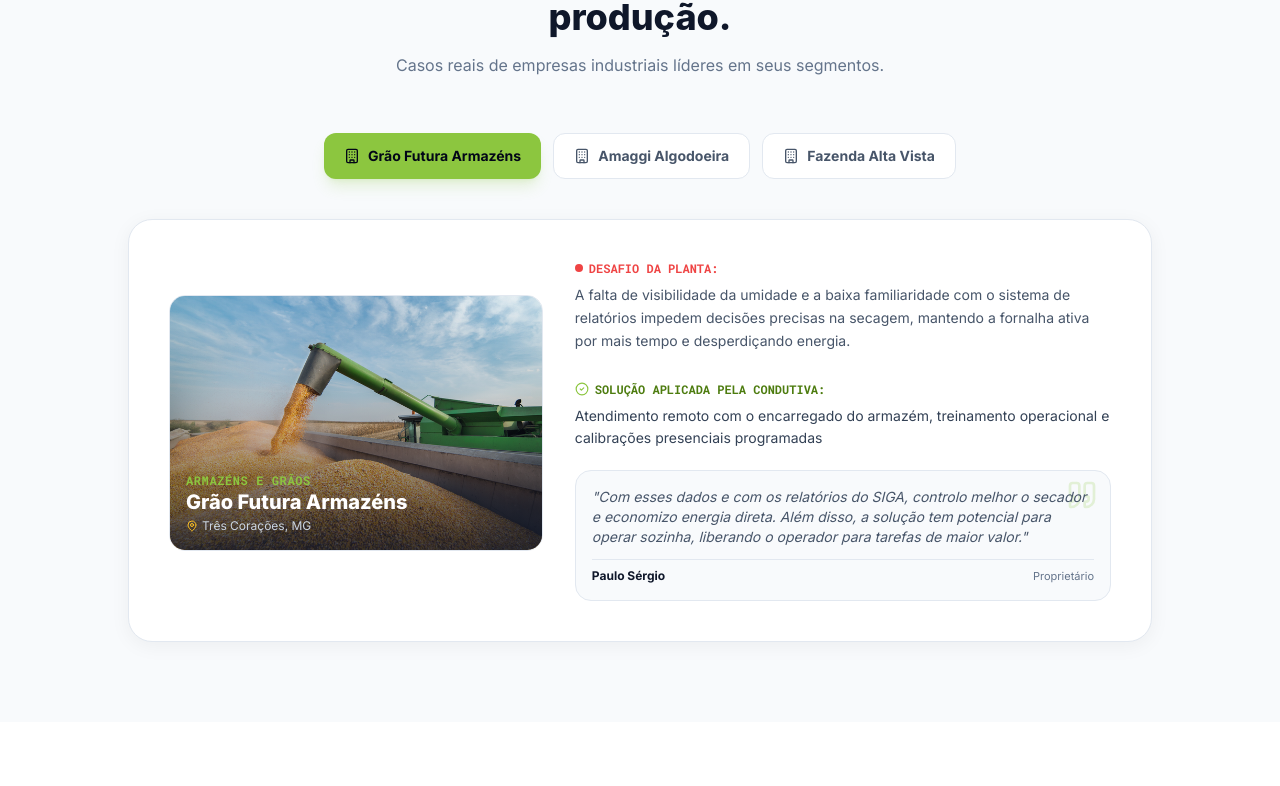
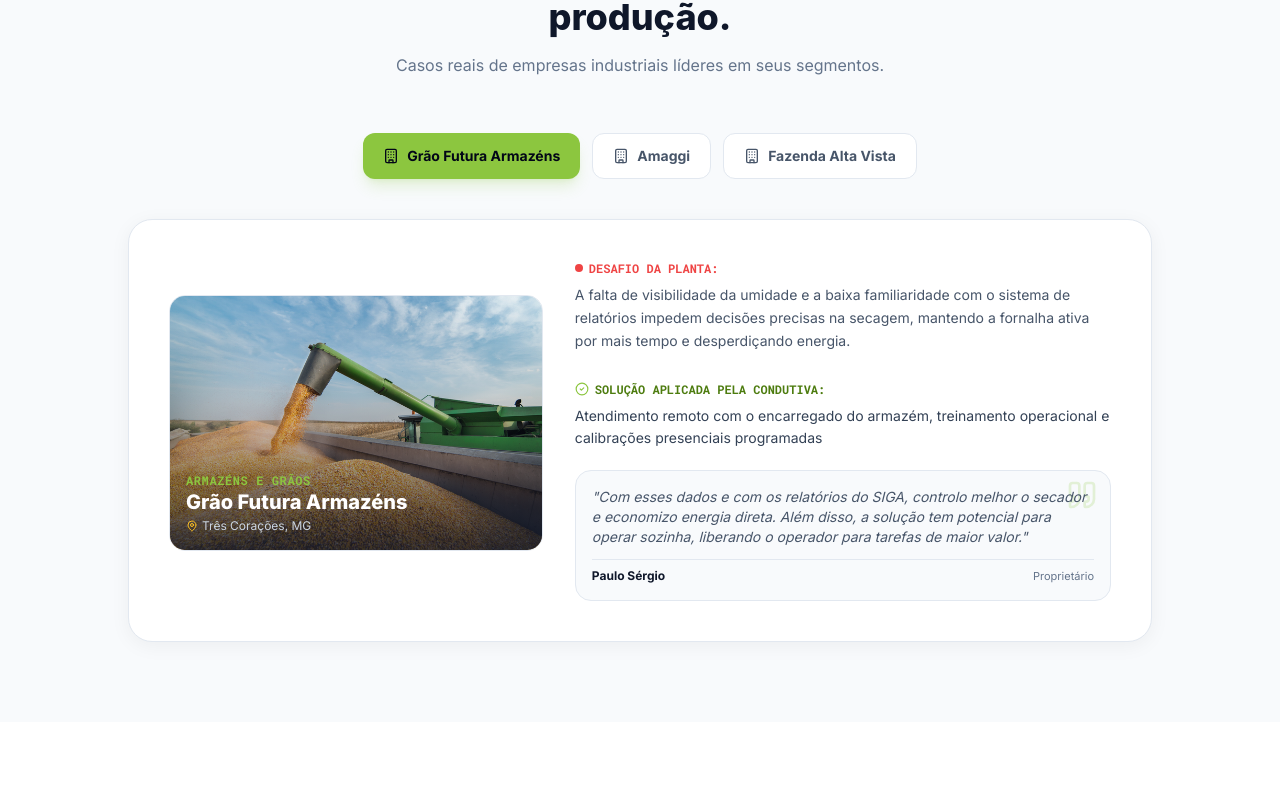
Before and after one commit to pauloac1000-byte/landing-page-servicos-condutiva, a React (Vite) app: page / in a window 1280 px wide. Shown: the part 6406-7192 px from the top of the page. Built offline with nearby package versions, Linux system fonts and the light colour scheme.

Commit message:
Atualizar nome de 'Amaggi Algodoeira' para 'Amaggi' nos dados de casos e depoimentos

```diff
--- a/src/data/mockData.ts
+++ b/src/data/mockData.ts
@@ -243,7 +243,7 @@
   },
   {
     id: 'mineracao',
-    client: 'Amaggi Algodoeira',
+    client: 'Amaggi',
     segment: 'Algodoeira',
     location: 'Sapezal - MT',
     challenge:
@@ -309,7 +309,7 @@
     id: '2',
     name: 'Sr Isaías',
     role: 'Encarregado Operação',
-    company: 'Amaggi Algodoeira',
+    company: 'Amaggi',
     segment: 'Algodoeira',
     text: 'O sensor da Condutiva melhorou nosso processo com precisão e automação. O atendimento e o suporte presencial fizeram toda a diferença.',
     rating: 5,
--- a/src/lib/pocketbase/schema.json
+++ b/src/lib/pocketbase/schema.json
@@ -1,5 +1,5 @@
 {
-  "generatedAt": "2026-08-20T10:18:36.828Z",
+  "generatedAt": "2026-08-20T22:37:52.257Z",
   "collections": [
     {
       "name": "users",
```
Also changed, not shown: .skip.config.json.
